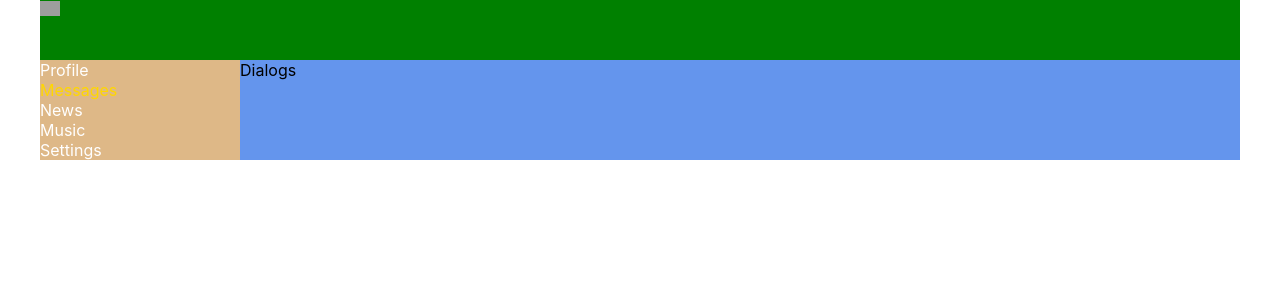
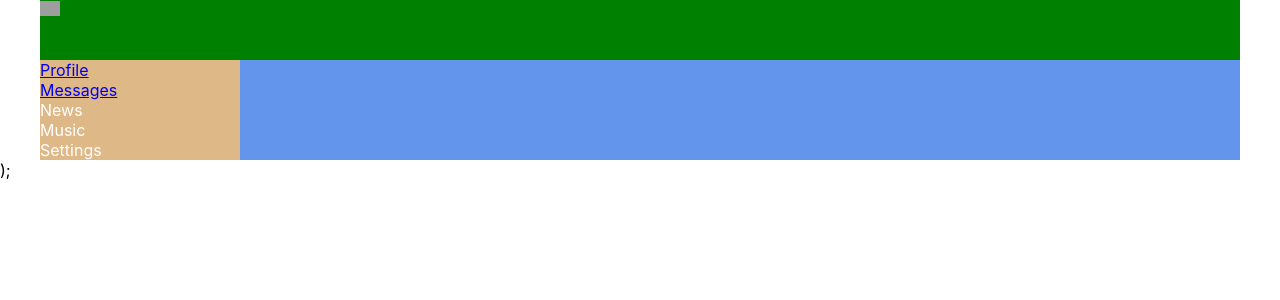
Before and after one commit to romantut1988/social-network-incubator, a React (Create React App) app: page / in a window 1280 px wide. Shown: the top 300 px of the page. Built offline with nearby package versions, Linux system fonts and the light colour scheme; grey boxes are pictures that could not be loaded.

Commit message:
route, browser-router, routing

```diff
--- a/src/App.tsx
+++ b/src/App.tsx
@@ -4,18 +4,22 @@
 import {Navbar} from "./components/Navbar/Navbar";
 import {Profile} from "./components/Profile/Profile";
 import {Dialogs} from "./components/Dialogs/Dialogs";
+import {BrowserRouter, Route} from "react-router-dom";
 
 const App = () => {
     return (
+        <BrowserRouter>
             <div className="app-wrapper">
                 <Header/>
                 <Navbar/>
                 <div className="app-wrapper-content">
-                <Dialogs/>
+                    <Route path="/dialogs" component={Dialogs}/>
+                    <Route path="/profile"  component={Profile}/>
                 </div>
-            {/*<Profile />*/}
             </div>
             );
+        </BrowserRouter>
+    )
 }
 
 export default App;
--- a/src/components/Navbar/Navbar.tsx
+++ b/src/components/Navbar/Navbar.tsx
@@ -5,10 +5,10 @@
     return (
         <nav className={s.nav}>
             <div className={s.item}>
-                <a>Profile</a>
+                <a href="/profile">Profile</a>
             </div>
             <div className={ `${s.item} ${s.active}` }>
-                <a>Messages</a>
+                <a href="/dialogs">Messages</a>
             </div>
             <div className={s.item}>
                 <a>News</a>
```
Lines whose indentation alone changed are shown as unchanged.
